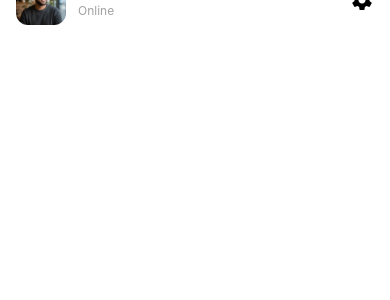
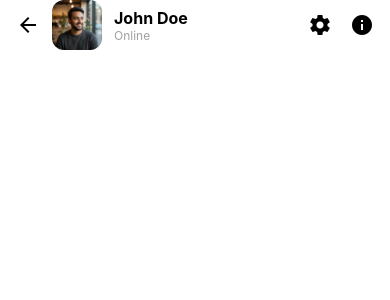
Before and after one commit to brijeshkumar-chavda/DemoApp, a React Native app: screen / in a window 390 px wide. Shown: the top 300 px of the page. Built offline with nearby package versions, Linux system fonts and the light colour scheme.

Commit message:
feat: add back button and info icon to UserHeader, and refactor its layout styles

```diff
--- a/src/components/UserHeader/index.tsx
+++ b/src/components/UserHeader/index.tsx
@@ -6,15 +6,21 @@ import { styles } from './styles';
 const UserHeader = () => {
   return (
     <View style={styles.container}>
+      <View style={styles.backButtonContainer}>
+        <MaterialIcons name="arrow-back" size={24} color={colors.black} />
+      </View>
       <Image
         source={require('../../assets/images/user_image.png')}
         style={styles.userImage}
       />
-      <View style={styles.textContainer}>
+      <View style={styles.userDetails}>
         <Text style={styles.userName}>John Doe</Text>
         <Text style={styles.userStatus}>Online</Text>
       </View>
-      <MaterialIcons name="settings" size={24} color={colors.black} />
+      <View style={styles.iconContainer}>
+        <MaterialIcons name="settings" size={24} color={colors.black} />
+        <MaterialIcons name="info" size={24} color={colors.black} />
+      </View>
     </View>
   );
 };
--- a/src/components/UserHeader/styles.tsx
+++ b/src/components/UserHeader/styles.tsx
@@ -5,13 +5,23 @@ import { fontSize, fontWeight } from '../../constants/fonts';
 
 export const styles = StyleSheet.create({
   container: {
-    flex: 0,
     flexDirection: 'row',
     alignItems: 'center',
-    // backgroundColor: colors.testBackground,
   },
 
-  textContainer: {
+  backButtonContainer: {
+    flexDirection: 'row',
+    alignItems: 'center',
+    marginRight: 12,
+  },
+
+  iconContainer: {
+    flexDirection: 'row',
+    alignItems: 'center',
+    gap: 18,
+  },
+
+  userDetails: {
     marginLeft: 12,
     flex: 1,
   },
```
